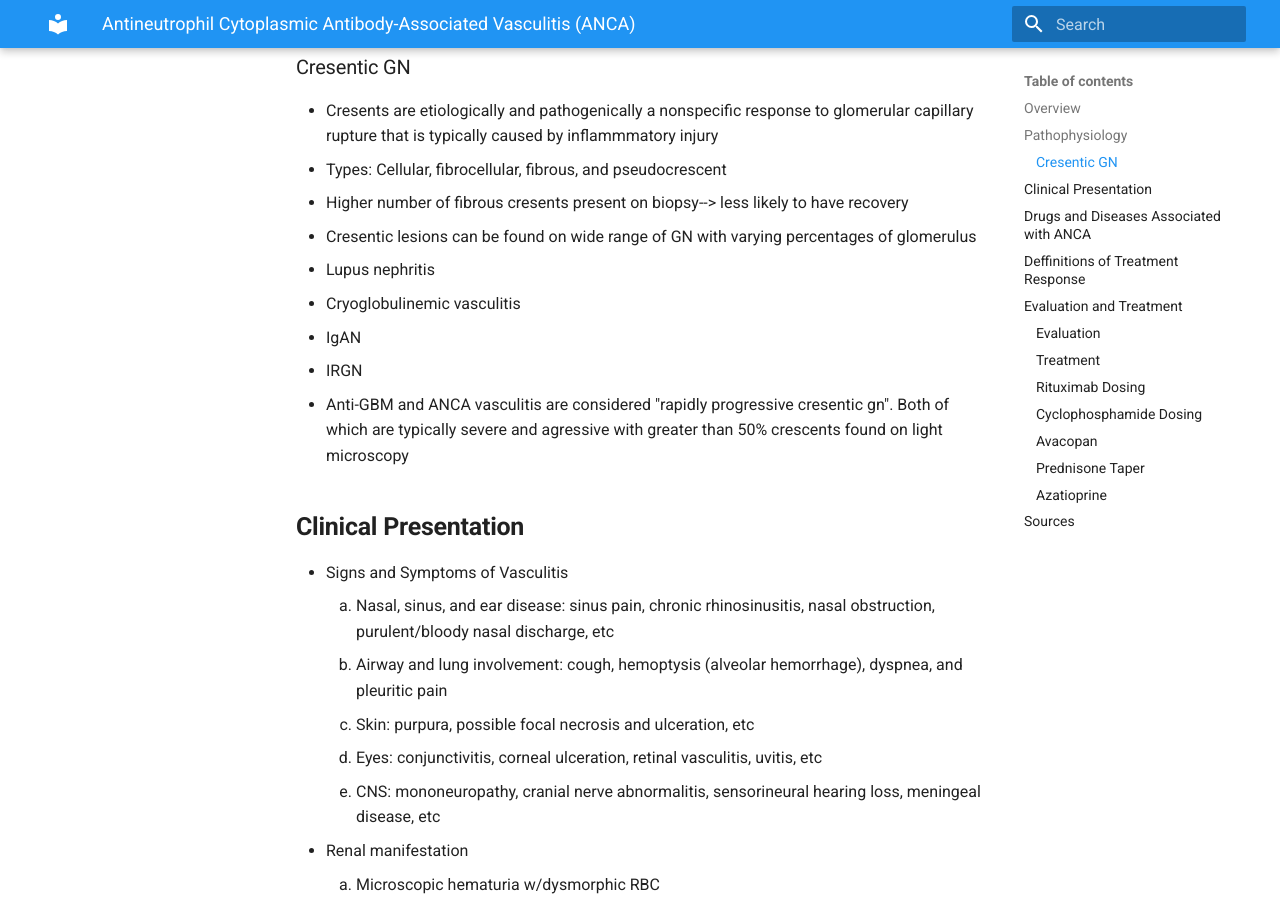
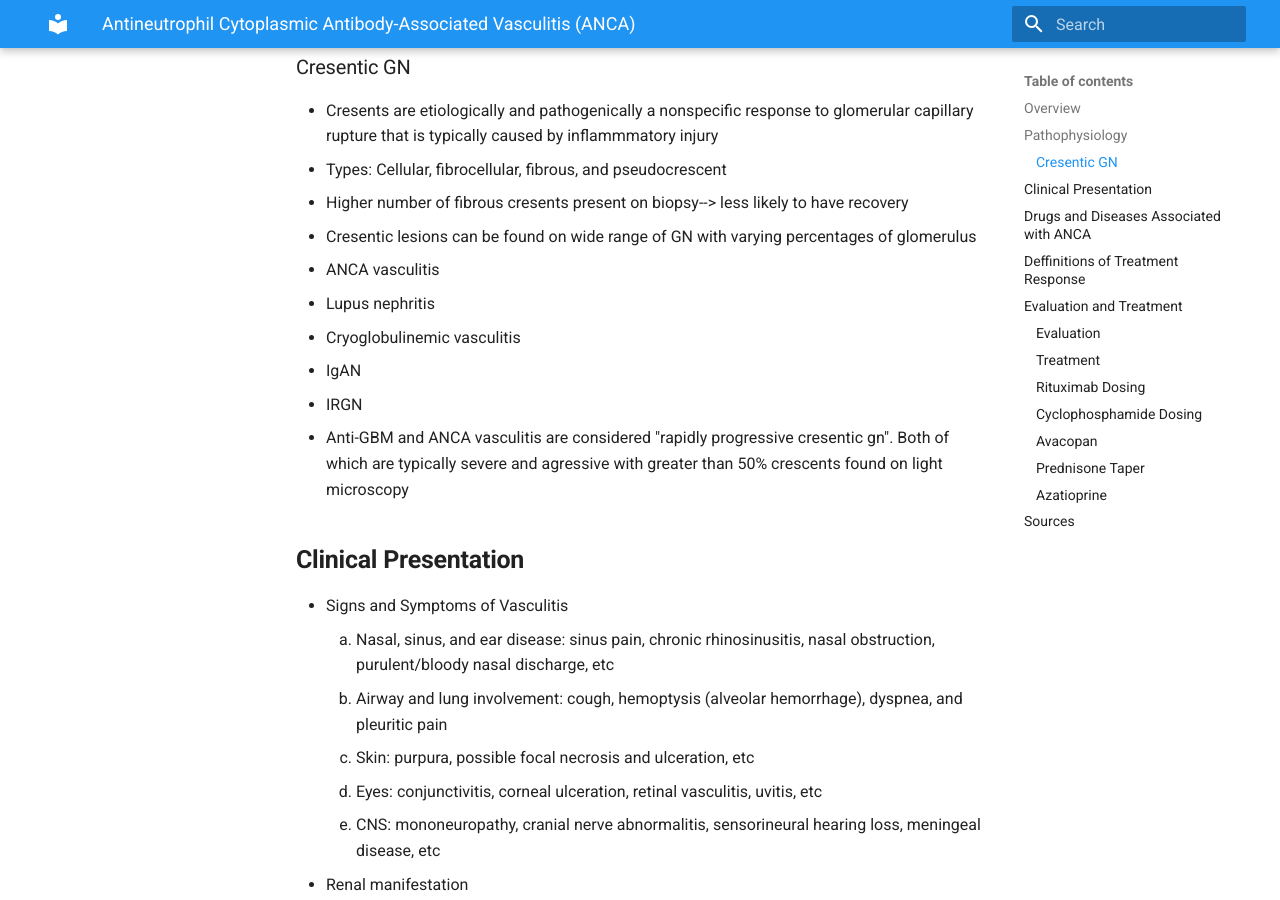
Before and after one commit to TTUNEPH2025/GN, an MkDocs documentation site: the page built from docs/ANCA.md, in a window 1280 px wide and 900 px high, scrolled down 1865 px. Built offline with MkDocs 1.6.1 and Material for MkDocs 9.7.7, drawn with Linux system fonts in a browser that asks for light colours.

Commit message:
Update ANCA.md

```diff
--- a/docs/ANCA.md
+++ b/docs/ANCA.md
@@ -44,10 +44,11 @@
  * Types: Cellular, fibrocellular, fibrous, and pseudocrescent
    1. Higher number of fibrous cresents present on biopsy--> less likely to have recovery
  * Cresentic lesions can be found on wide range of GN with varying percentages of glomerulus
-   1. Lupus nephritis
-   2. Cryoglobulinemic vasculitis
-   3. IgAN
-   4. IRGN
+   1. ANCA vasculitis
+   2. Lupus nephritis
+   3. Cryoglobulinemic vasculitis
+   4. IgAN
+   5. IRGN
  * Anti-GBM and ANCA vasculitis are considered "rapidly progressive cresentic gn". Both of which are typically severe and agressive with greater than 50% crescents found on light microscopy
 ## **Clinical Presentation**
   * Signs and Symptoms of Vasculitis
```
